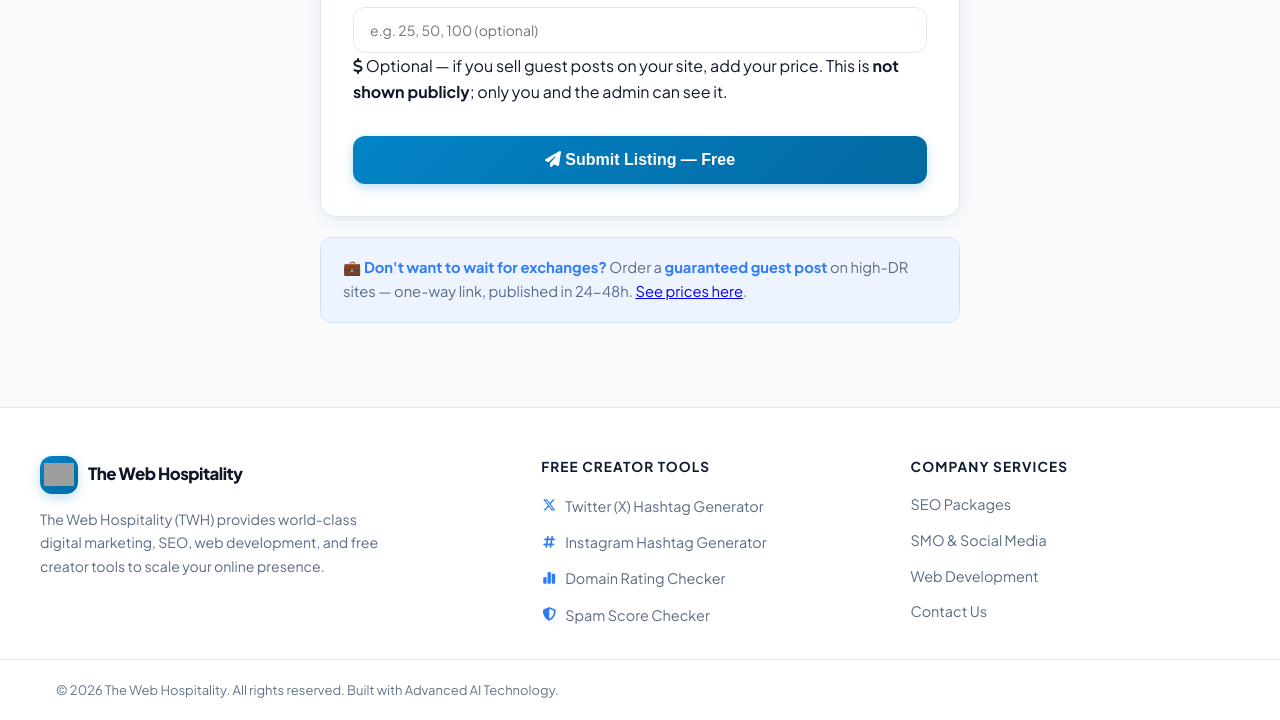
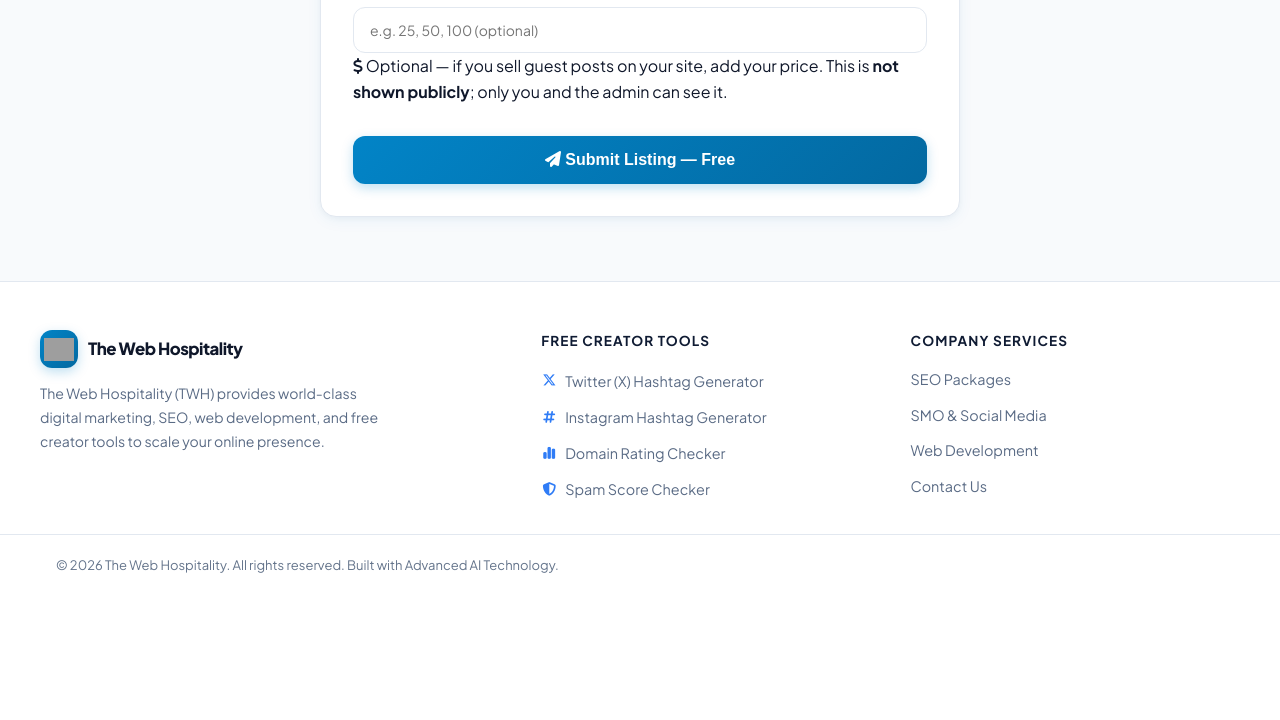
Before and after one commit to Twh-555/link-exchange, a Flask app: page /submit in a window 1280 px wide. Shown: the part 1186-1906 px from the top of the page. After the commit the page ends 1759 px from the top, so only its background shows below. Run offline with Flask 3, Linux system fonts and the light colour scheme; some libraries are stand-ins or nearby versions; grey boxes are pictures that could not be loaded.

Commit message:
Submit page: remove guest post hint box too

```diff
--- a/templates/submit.html
+++ b/templates/submit.html
@@ -156,10 +156,6 @@
   </div>
 </div>
 
-<div class="hint-box" style="max-width:640px;margin:20px auto">
-  💼 <b>Don't want to wait for exchanges?</b> Order a <b>guaranteed guest post</b> on high-DR sites —
-  one-way link, published in 24-48h. <a href="{{ site_url }}/guest-posting-sites-list/">See prices here</a>.
-</div>
 {% endblock %}
 
 {% block scripts %}
```
